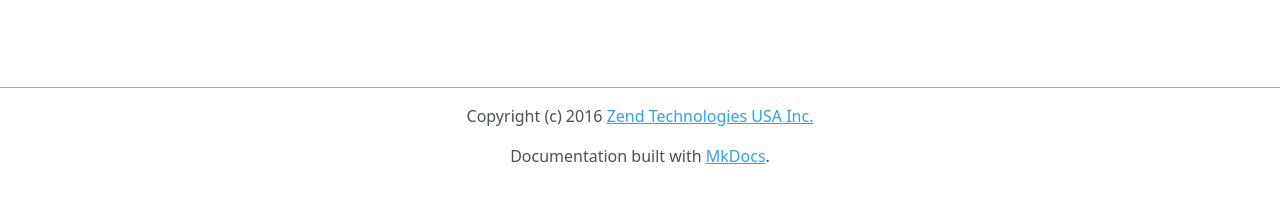
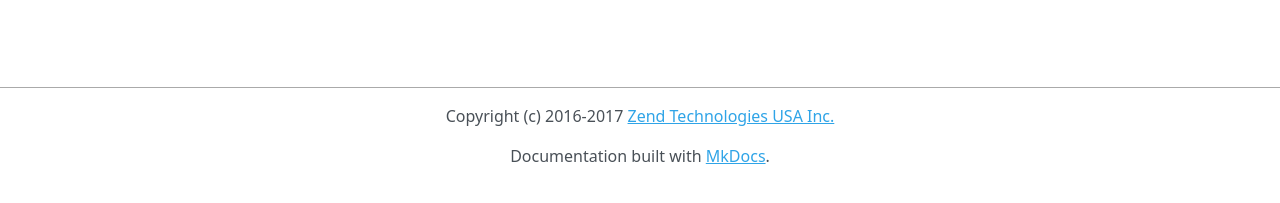
Before and after one commit to zendframework/zend-math, an MkDocs documentation site: the page built from docs/book/index.md, in a window 1280 px wide. Shown: the part 419-622 px from the top of the page. Built offline with MkDocs 1.6.1, drawn with Linux system fonts in a browser that asks for light colours; nearby versions of some CDN libraries; old or Windows-style settings are respelled for this version of MkDocs.

Commit message:
Updated year in LICENSE.md and mkdocs.yml

```diff
--- a/mkdocs.yml
+++ b/mkdocs.yml
@@ -10,4 +10,4 @@ pages:
 site_name: zend-math
 site_description: zend-math
 repo_url: 'https://github.com/zendframework/zend-math'
-copyright: 'Copyright (c) 2016 <a href="http://www.zend.com/">Zend Technologies USA Inc.</a>'
+copyright: 'Copyright (c) 2016-2017 <a href="http://www.zend.com/">Zend Technologies USA Inc.</a>'
```
Also changed, not shown: LICENSE.md (+6 -6 lines).
